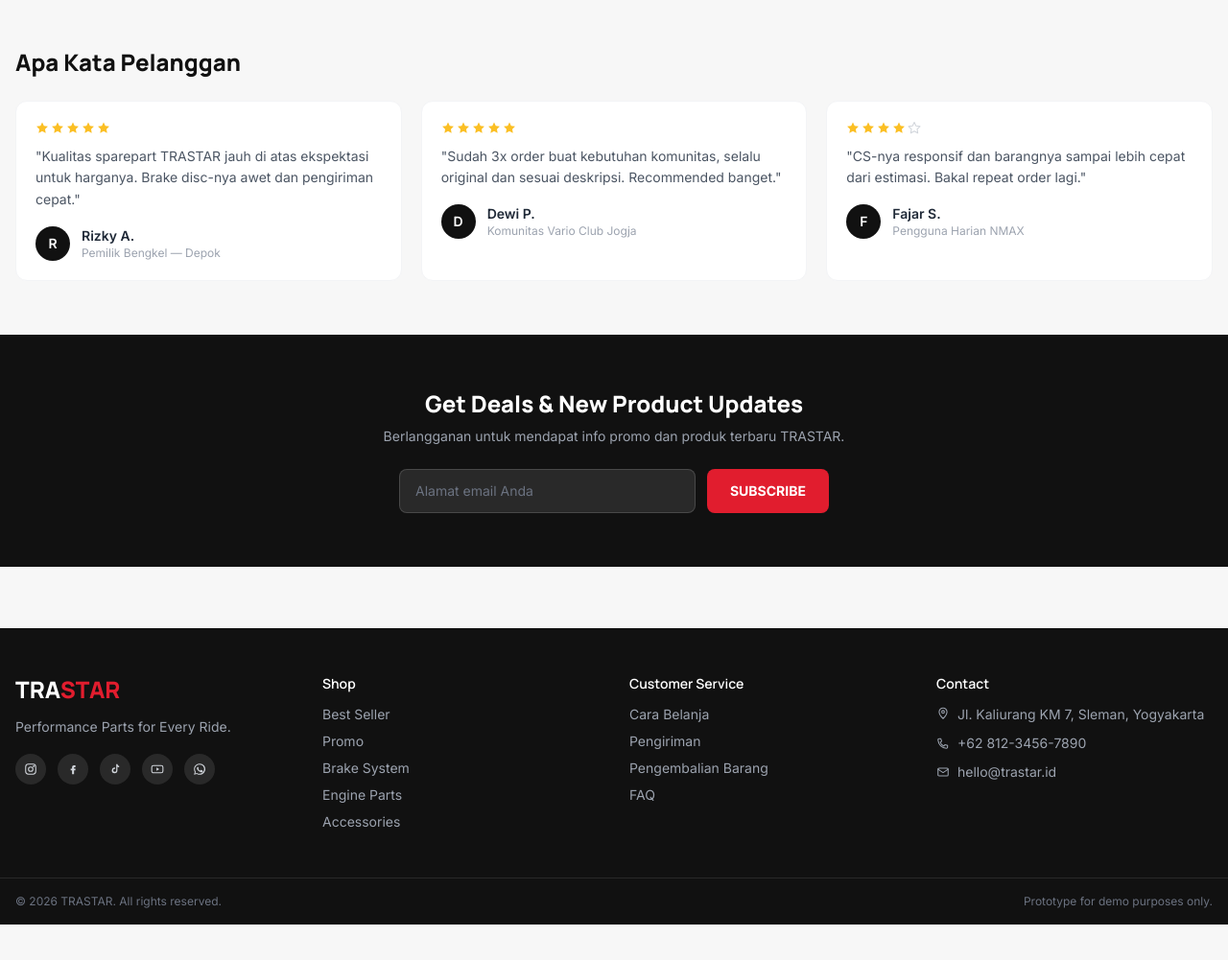
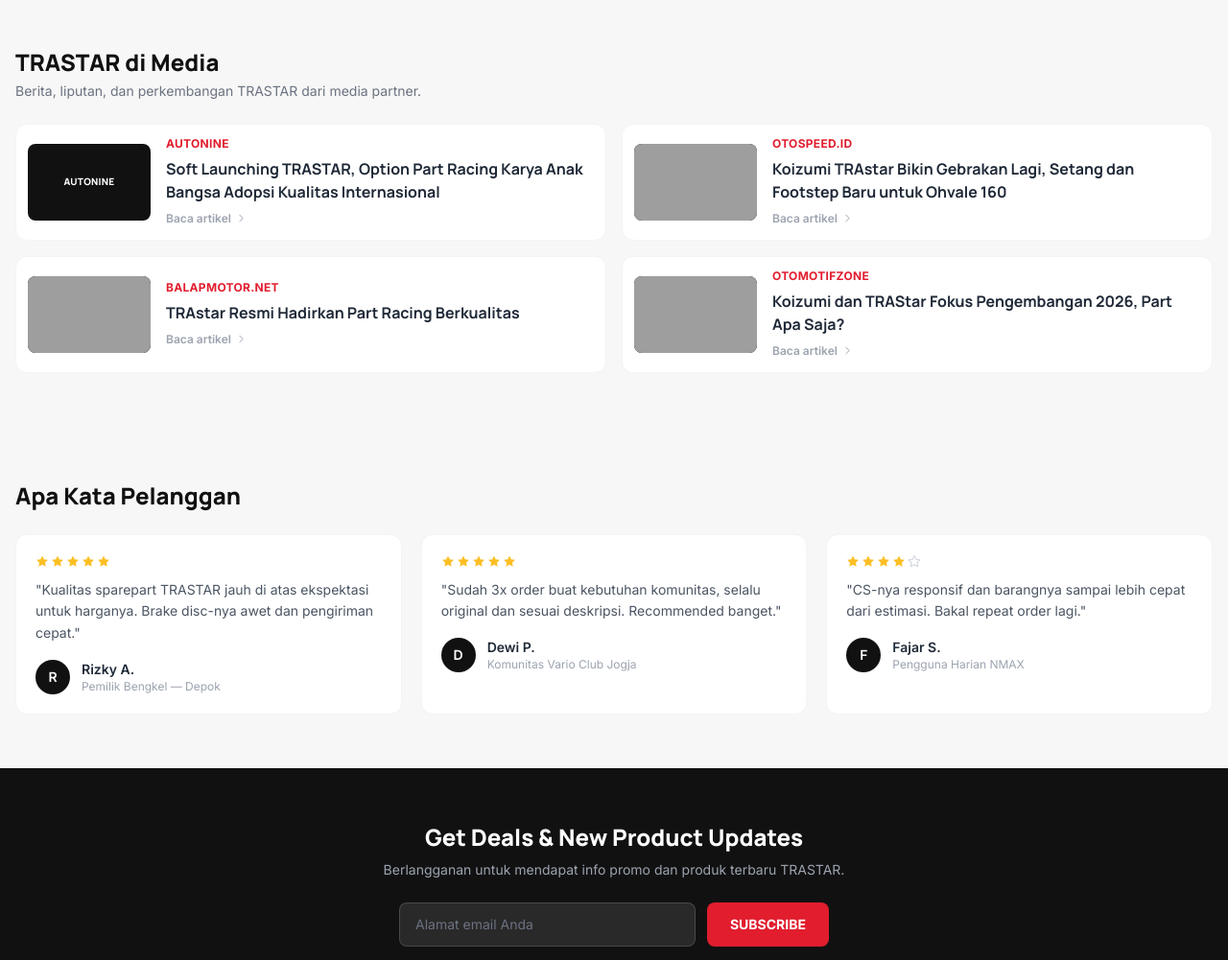
Before and after one commit to boynovalino/trastar-ecommerce, a plain HTML site: page index.html in a window 1280 px wide. Shown: the part 3240-4241 px from the top of the page at 96% size. Before the commit the page ends 4204 px from the top, so only its background shows below. Drawn offline with nearby package versions, Linux system fonts and the light colour scheme; grey boxes are pictures that could not be loaded.

Commit message:
Add media partner coverage to homepage

```diff
--- a/index.html
+++ b/index.html
@@ -640,6 +640,32 @@
   { name:'Dewi P.', role:'Komunitas Vario Club Jogja', text:'Sudah 3x order buat kebutuhan komunitas, selalu original dan sesuai deskripsi. Recommended banget.', rating:5 },
   { name:'Fajar S.', role:'Pengguna Harian NMAX', text:'CS-nya responsif dan barangnya sampai lebih cepat dari estimasi. Bakal repeat order lagi.', rating:4.5 },
 ];
+const MEDIA_PARTNERS = [
+  {
+    source:'AUTONINE',
+    title:'Soft Launching TRASTAR, Option Part Racing Karya Anak Bangsa Adopsi Kualitas Internasional',
+    url:'https://autonine.co/news/3890-soft-launching-trastar-option-part-racing-karya-anak-bangsa-adopsi-kualitas-internasional',
+    image:''
+  },
+  {
+    source:'OTOSPEED.ID',
+    title:'Koizumi TRAstar Bikin Gebrakan Lagi, Setang dan Footstep Baru untuk Ohvale 160',
+    url:'https://otospeed.id/koizumi-trastar-bikin-gebrakan-lagi-setang-dan-footstep-baru-untuk-ohvale-160/',
+    image:'https://otospeed.id/wp-content/uploads/2026/09/WhatsApp-Image-2026-09-30-at-19.29.42.jpeg'
+  },
+  {
+    source:'BALAPMOTOR.NET',
+    title:'TRAstar Resmi Hadirkan Part Racing Berkualitas',
+    url:'https://balapmotor.net/trastar-resmi-hadirkan-part-racing-berkualitas/',
+    image:'https://balapmotor.net/wp-content/uploads/2023/08/TRAstar-Launching.jpg'
+  },
+  {
+    source:'OTOMOTIFZONE',
+    title:'Koizumi dan TRAStar Fokus Pengembangan 2026, Part Apa Saja?',
+    url:'https://otomotifzone.com/koizumi-dan-trastar-fokus-pengembangan-2026-part-apa-saja/',
+    image:'https://otomotifzone.com/wp-content/uploads/2026/03/IMG-20260312-WA0014.jpg'
+  },
+];
 
 function HomePage(){
   const { navigate } = useRouter();
@@ -725,6 +751,41 @@
             h('span',{ className:'text-sm font-semibold text-gray-700' }, b.label)
           ))
         )
+      )
+    ),
+
+    // MEDIA PARTNERS
+    h('section',{ className:'max-w-7xl mx-auto px-4 py-14' },
+      h(SectionHeading,{ title:'TRASTAR di Media', subtitle:'Berita, liputan, dan perkembangan TRASTAR dari media partner.' }),
+      h('div',{ className:'grid md:grid-cols-2 gap-3 sm:gap-4' },
+        MEDIA_PARTNERS.map((article) => h('a',{
+          key:article.url,
+          href:article.url,
+          target:'_blank',
+          rel:'noopener noreferrer',
+          className:'group bg-white border border-gray-100 rounded-xl p-3 flex items-center gap-4 hover:border-[var(--trs-red)]/30 hover:shadow-md transition-all'
+        },
+          h('div',{ className:'relative w-28 sm:w-32 h-20 rounded-lg overflow-hidden bg-[var(--trs-dark)] flex-shrink-0' },
+            article.image
+              ? h(React.Fragment,null,
+                  h('img',{
+                    src:article.image,
+                    alt:article.title,
+                    loading:'lazy',
+                    referrerPolicy:'no-referrer',
+                    className:'w-full h-full object-cover',
+                    onError:(e)=>{ e.currentTarget.style.display='none'; e.currentTarget.nextSibling.style.display='flex'; }
+                  }),
+                  h('div',{ className:'hidden absolute inset-0 items-center justify-center px-2 text-center font-display font-extrabold text-[10px] tracking-wide text-white' }, article.source)
+                )
+              : h('div',{ className:'absolute inset-0 flex items-center justify-center px-2 text-center font-display font-extrabold text-[10px] tracking-wide text-white' }, article.source)
+          ),
+          h('div',{ className:'min-w-0 flex-1' },
+            h('p',{ className:'text-[10px] sm:text-xs font-bold tracking-wide text-[var(--trs-red)] mb-1.5' }, article.source),
+            h('h3',{ className:'font-display font-bold text-sm sm:text-base text-gray-800 leading-snug trs-line-clamp-2 group-hover:text-[var(--trs-red)] transition-colors' }, article.title),
+            h('span',{ className:'inline-flex items-center gap-1 mt-2 text-xs font-semibold text-gray-400 group-hover:text-gray-600' }, 'Baca artikel', h(Icon,{name:'chevron-right',size:13}))
+          )
+        ))
       )
     ),
 
```
